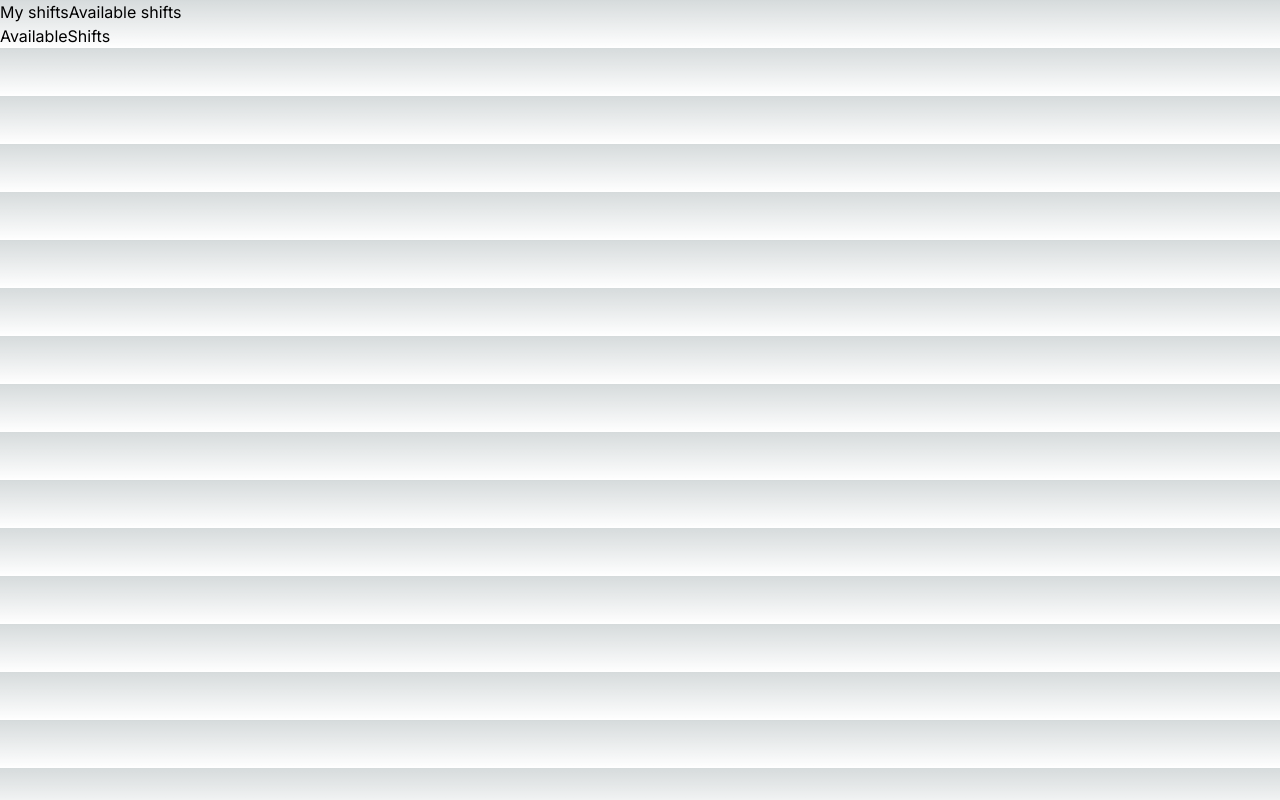
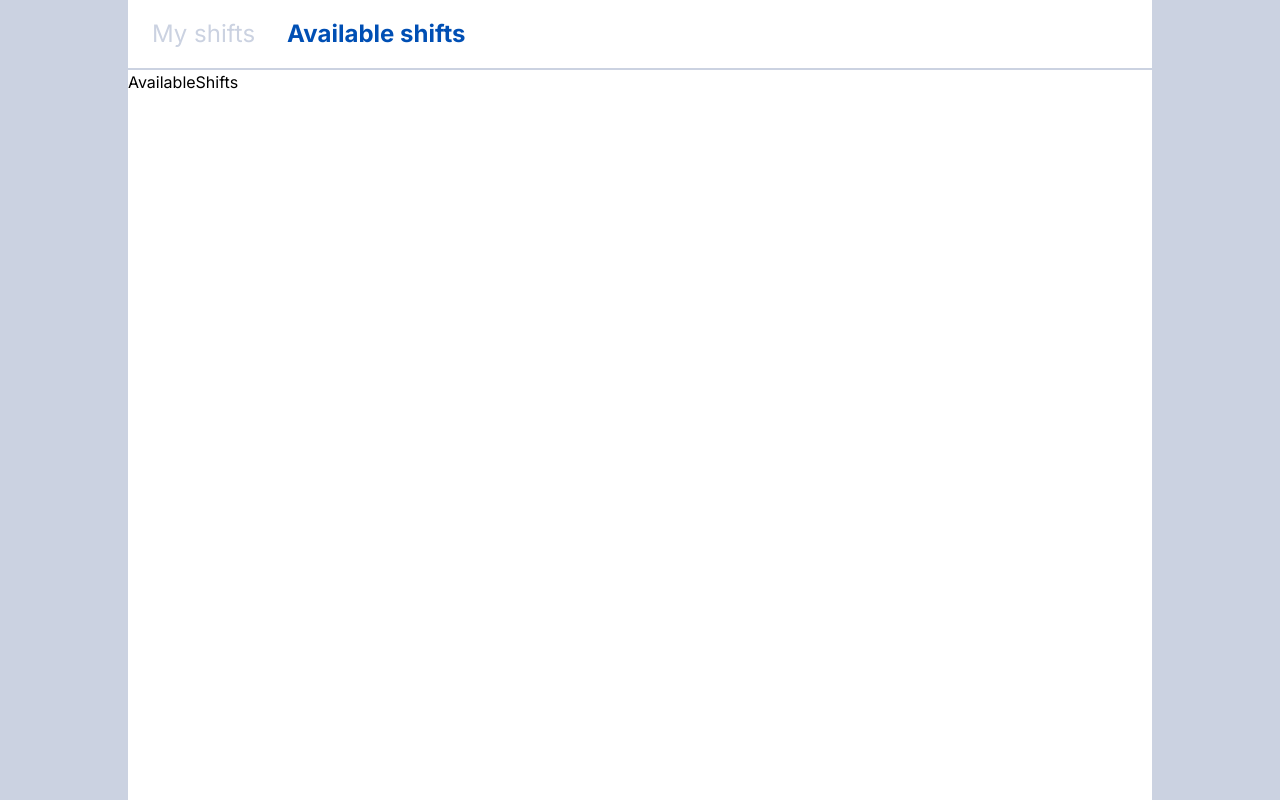
Before and after one commit to Hermione2408/shift-booking, a Next.js app: page /available-shifts in a window 1280 px wide. Built offline with nearby package versions, Linux system fonts and the light colour scheme.

Commit message:
Header and layout

```diff
--- a/src/app/globals.css
+++ b/src/app/globals.css
@@ -16,12 +16,16 @@
   }
 }
 
-body {
-  color: rgb(var(--foreground-rgb));
-  background: linear-gradient(
-      to bottom,
-      transparent,
-      rgb(var(--background-end-rgb))
-    )
-    rgb(var(--background-start-rgb));
+body{
+  padding: 0% 10% 0 10%;
+  background: #CBD2E1;
+  height: 100vh;
+  width: 100vw;
+  font-family: 'Franklin Gothic Medium', 'Arial Narrow', Arial, sans-serif;
 }
+
+.container{
+  height: 100%;
+  width: 100%;
+  background-color: white;
+}
--- a/src/app/layout.js
+++ b/src/app/layout.js
@@ -13,7 +13,7 @@ export default function RootLayout({ children }) {
   return (
     <html lang="en">
       <body className={inter.className}>
-        <div>
+        <div className='container'>
           <Header />
           <div>
           {children}
--- /dev/null
+++ b/src/components/header/Header.module.css
@@ -0,0 +1,25 @@
+.header {
+  display: flex;
+  padding: 16px 8px;
+  border-bottom: 2px solid #CBD2E1;
+}
+
+.nav {
+  display: flex;
+  gap: 16px;
+}
+
+.link, .activeLink {
+  text-decoration: none;
+  padding: 8px 16px;
+  font-size: 24px;
+  color: #CBD2E1;
+  border-radius: 4px;
+  transition: color 0.3s;
+}
+
+
+.activeLink {
+  color: #004fb4;
+  font-weight: bold;
+}
--- a/src/components/header/page.js
+++ b/src/components/header/page.js
@@ -1,15 +1,25 @@
-import React from 'react'
-import Link from 'next/link'
+"use client"
+import React from 'react';
+import Link from 'next/link';
+import styles from './Header.module.css';
+import { usePathname, useRouter } from 'next/navigation';
 
-const Header=()=>{
+const Header = () => {
+  const path = usePathname();
+  const isActive = (pathname) => path === pathname;
 
-    return(
-        <div>
-            <Link href="my-shifts">My shifts</Link>
-            <Link href="available-shifts">Available shifts</Link>
+  return (
+    <header className={styles.header}>
+      <nav className={styles.navigation}>
+        <Link className={`${styles.link} ${isActive("/my-shifts") ? styles.activeLink : ''} `} href="/my-shifts">
+            My shifts
+        </Link>
+        <Link className={`${styles.link} ${isActive("/available-shifts") ? styles.activeLink : ''} `} href="/available-shifts">
+          Available shifts
+        </Link>
+      </nav>
+    </header>
+  );
+};
 
-        </div>
-    )
-}
-
-export default Header
+export default Header;
```
